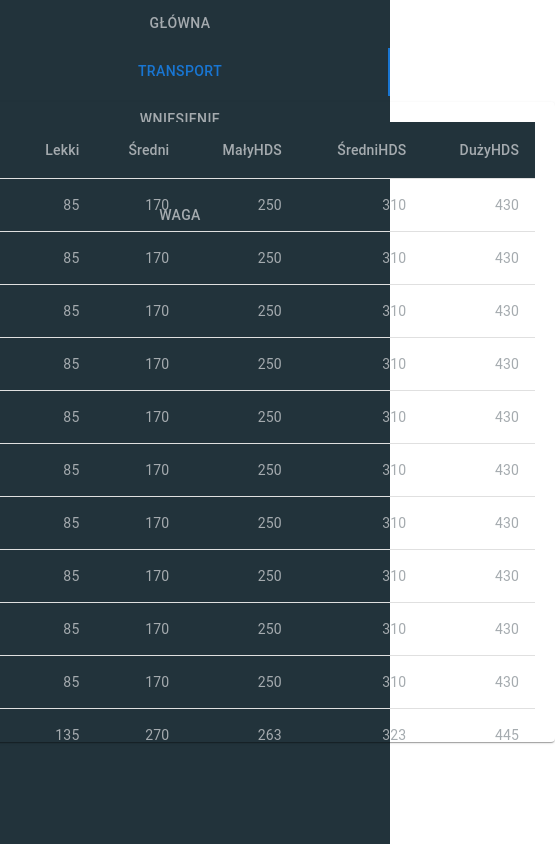
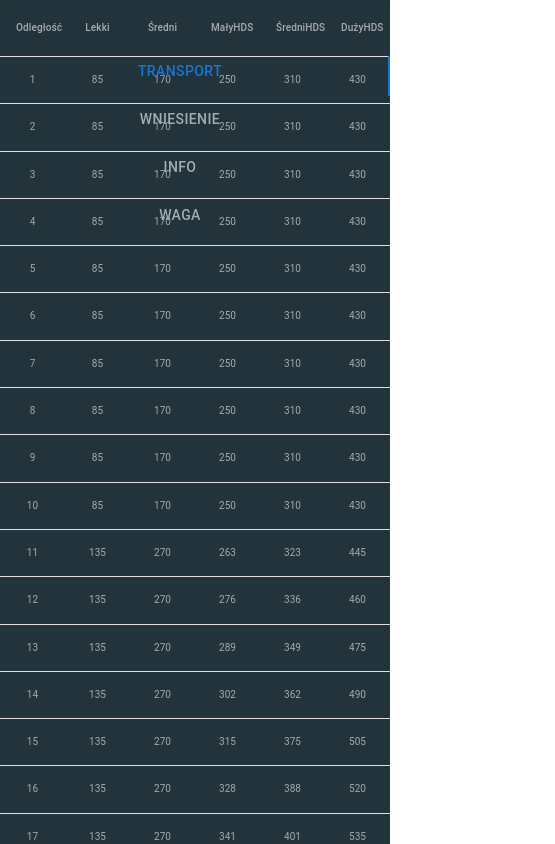
Before and after one commit to awnetcode/transport-app, a React (Create React App) app in the folder frontend/: page / in a window 390 px wide. Both pictures are taken after a click on the tab "TRANSPORT". Shown: the top 844 px of the page, 555 px wide, since content can reach past the window. Built offline with nearby package versions, Linux system fonts and the light colour scheme.

Commit message:
responsive-fix

```diff
--- a/frontend/src/components/pages/MainPage.js
+++ b/frontend/src/components/pages/MainPage.js
@@ -37,6 +37,7 @@ const MainPage = () => {
   return (
     <Box sx={{
         display:'flex',
+        flexWrap:'wrap',
         alignItems:'center',
         justifyContent:'space-around',
         boxShadow:'var(--light-shadow)',
@@ -46,7 +47,7 @@ const MainPage = () => {
     }}>
         <Box sx={{
             minWidth: 120,
-            maxWidth:{sm:'100%', lg:'300px'},
+            maxWidth:{sm:'100%', lg:'900px'},
             color:'var(--cadet-gray)',
              }}>
           <FormControl fullWidth>
--- a/frontend/src/components/pages/TransportTable.js
+++ b/frontend/src/components/pages/TransportTable.js
@@ -38,27 +38,38 @@ const TransportTable = () => {
     <TableContainer component={Paper}
     sx={{
         bgcolor:'transparent',
-        minWidth: 600,
-        maxHeight: '600px',
-        overflow: 'auto',
-        p:'20px',
+        maxWidth:{xs:'100%', lg:'900px'},
+        maxHeight: {sm:'100vh', lg:'600px'},
+        overflowX: 'auto',
+        overflowY: 'scroll',
+        p:{xs:0, lg:'20px'},
         scrollbarWidth:'none',
         msOverflowStyle:'none',
         '&::-webkit-scrollbar': { display: 'none' }
     }}>
     <Table sx={{
-        color:'var(--cadet-gray)'
+        color:'var(--cadet-gray)',
+        tableLayout: 'fixed',
+        width: '100%'
          }} aria-label="simple table">
       <TableHead sx={{
         position: 'sticky',
         top: 0,
         bgcolor: 'var(--gunmetal)',
-        //outline:'3px solid var(--cadet-gray)',
         zIndex: 1 }}>
-        <TableRow sx={{color:'inherit'}}>
-        <TableCell sx={{color:'inherit'}} >Odległość</TableCell>
+        <TableRow sx={{
+          color:'inherit',
+          maxWidth:'100%'
+          }}>
+        <TableCell sx={{
+          color:'inherit',
+          fontSize:{xs:'10px', lg:'16px'}
+          }} align="center">Odległość</TableCell>
             {transportTypes.map((type) => (
-                <TableCell key={type} sx={{color:'inherit'}} align="right">{transportData[type].polishName}</TableCell>
+                <TableCell key={type} sx={{
+                  color:'inherit',
+                  fontSize:{xs:'10px', lg:'16px'}
+                }} align="center">{transportData[type].polishName}</TableCell>
             ))}
         </TableRow>
       </TableHead>
@@ -68,11 +79,17 @@ const TransportTable = () => {
             key={distance}
             sx={{ '&:last-child td, &:last-child th': { border: 0 } }}
           >
-            <TableCell sx={{color:'inherit'}} component="th" scope="row">
+            <TableCell sx={{
+              color:'inherit',
+              fontSize:{xs:'10px', lg:'16px'}
+              }} align="center">
               {distance}
             </TableCell>
             {transportTypes.map((type) => (
-           <TableCell key={type} sx={{ color: 'inherit' }} align="right">
+           <TableCell key={type} sx={{
+             color: 'inherit',
+             fontSize:{xs:'10px', lg:'16px'}
+              }} align="center">
            {calculatePrice(type, distance)}
            </TableCell>
 ))}
--- a/frontend/src/components/pages/WeightTable.js
+++ b/frontend/src/components/pages/WeightTable.js
@@ -156,7 +156,7 @@ const handleKeyDown = (e) => {
       <TableContainer component={Paper}
     sx={{
         bgcolor:'transparent',
-        minWidth: 600,
+        minWidth: {lg:'600px', sm:'300px'},
         maxHeight: '600px',
         overflow: 'auto',
         p:'20px',
```
